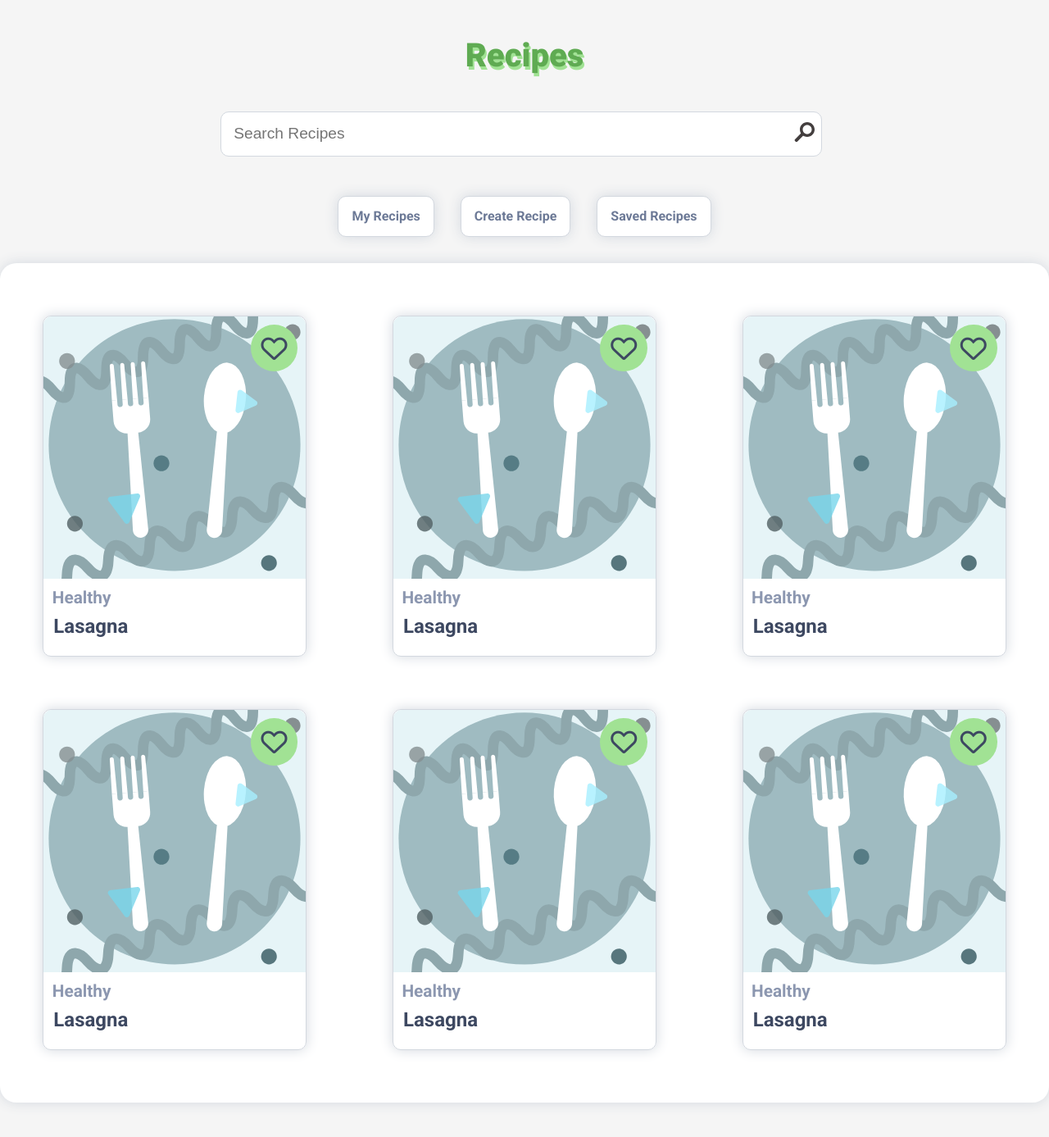
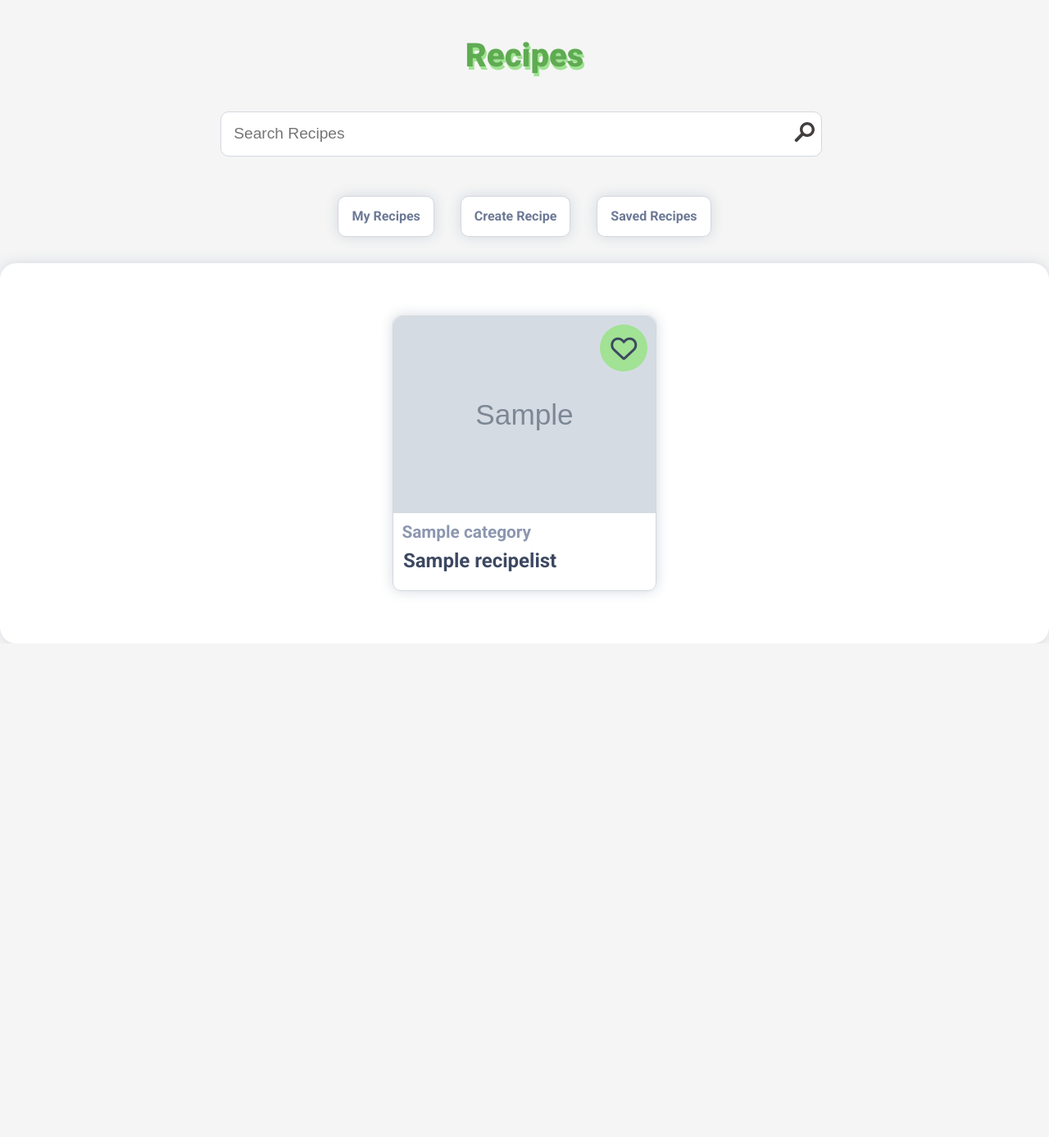
Before and after one commit to DrakeB1234/Grocery-Web-Application, a Flask app: template templates/recipes.html in a window 1280 px wide. Shown: the top 1387 px of the page at 82% size. Run offline with Flask 2, Linux system fonts and the light colour scheme; the template is opened without the code that fills it: most values are stand-ins (such as "Sample title", 1, 10 or a date in 2020); grey boxes marked "Sample" are stand-in pictures; some libraries are stand-ins or nearby versions.

Commit message:
more work done on recipes page, better image formatting, and API routes, working on recipe viewing page

```diff
--- a/app.py
+++ b/app.py
@@ -841,14 +841,42 @@ def mealplanmod():
 
     return redirect("/mealplanner")
 
-# mealplanner page
+# recipes home page
 @app.route("/recipes", methods=["GET"])
 @login_required
 def recipes():
+    # establish database connection
+    db = mysql.connection.cursor()
+    id = session["user_id"]
     # get user details
     user = session.get("user")
 
-    return render_template("recipes.html", user=user[0], url=request.path)
+    # getting randomized recipes
+    db.execute(f'''
+    SELECT *
+    FROM recipes
+    ''')
+    recipelist = db.fetchall()
+
+    return render_template("recipes.html", user=user[0], url=request.path, recipelist=recipelist)
+
+# recipes view page
+@app.route("/recipesview", methods=["GET"])
+@login_required
+def recipes_view():
+    # establish database connection
+    db = mysql.connection.cursor()
+    id = session["user_id"]
+    # get user details
+    user = session.get("user")
+
+    recipeName = request.args["recipe"]
+    recipeID = request.args["id"]
+
+    flash(recipeName)
+    flash(recipeID)
+
+    return render_template("recipesview.html", user=user[0], url=request.path)
 
 @app.errorhandler(404)
 def page_not_found(e):
--- a/static/css/recipes.css
+++ b/static/css/recipes.css
@@ -85,10 +85,11 @@ div.container-recipe-nav {
         }
 /* recipe container */
 div.container-recipes {
-    display: grid;
-    grid-template-columns: repeat(auto-fit, minmax(22em, 1fr));
-    place-items: center;
-    gap: 4em 0;
+    display: flex;
+    justify-content: center;
+    align-items: center;
+    flex-wrap: wrap;
+    gap: 3em;
     width: clamp(10em, 100%, 80em);
     margin: 0 auto 0 auto;
     padding: 4em 0 4em 0;
@@ -97,7 +98,9 @@ div.container-recipes {
     background-color: var(--white-light);
 }
     /* recipe card */
-    div.container-recipes > div.card-recipe {
+    div.container-recipes > a.card-recipe {
+        width: clamp(10em, 100%, 20em);
+        margin: 0 1em 0 1em;
         position: relative;
         border: 1px solid var(--white-med);
         border-radius: 10px;
@@ -105,11 +108,11 @@ div.container-recipes {
         cursor: pointer;
     }
         /* recipe card hover */
-        div.container-recipes > div.card-recipe:hover {
+        div.container-recipes > a.card-recipe:hover {
             background-color: var(--white-med);
         }
         /* heart icon */
-        div.container-recipes > div.card-recipe > i.fa-heart {
+        div.container-recipes > a.card-recipe > i.fa-heart {
             position: absolute;
             top: 10px;
             right: 10px;
@@ -120,31 +123,50 @@ div.container-recipes {
             background-color: var(--main-light);
         }
             /* heart icon hover */
-            div.container-recipes > div.card-recipe > i.fa-heart:hover {
+            div.container-recipes > a.card-recipe > i.fa-heart:hover {
                 background-color: var(--main-med);
                 color: var(--white-light);
             }
         /* image */
-        div.container-recipes > div.card-recipe > img {
-            width: 20em;
+        div.container-recipes > a.card-recipe > img {
+            height: clamp(10em, 100%, 20em);
+            width: clamp(10em, 100%, 20em);
             border-radius: 10px 10px 0 0;
         }
-        /* subheader (h1) */
-        div.container-recipes > div.card-recipe > h1 {
+        /* category (h1) */
+        div.container-recipes > a.card-recipe > h1 {
             padding: 0.5em;
             padding-bottom: 0;
             font-size: 1.3rem;
             font-weight: 700;
             color: var(--grey-light);
+            overflow-wrap: break-word;
         }
-        /* subheader (h2) */
-        div.container-recipes > div.card-recipe > h2 {
+        /* recipe (h2) */
+        div.container-recipes > a.card-recipe > h2 {
             padding: 0.5em;
             padding-bottom: 1em;
             font-size: 1.5rem;
             font-weight: 700;
             color: var(--grey-dark);
+            overflow-wrap: break-word;
         }
+        /* description (h3) */
+        div.container-recipes > a.card-recipe > h3 {
+            display: none;
+            height: 0;
+            padding: 0.5em;
+            padding-bottom: 1em;
+            font-size: 1rem;
+            font-weight: 700;
+            color: var(--grey-med);
+            overflow-wrap: break-word;
+        }
+            /* hover description */
+            div.container-recipes > a.card-recipe:hover > h3 {
+                display: block;
+                height: 100%;
+            }
 
 /* mobile */
 @media only screen and (min-width:750px) {
--- a/templates/recipes.html
+++ b/templates/recipes.html
@@ -11,7 +11,7 @@
 <!-- main content -->
 {% block main %}
 
-    <main class="container">
+    <main class="container" style="overflow: hidden;">
         <div class="container-header">
             <h1>Recipes</h1>
         </div>
@@ -27,42 +27,22 @@
             <a href="/recipes">Saved Recipes</a>
         </div>
         <div class="container-recipes">
-            <div class="card-recipe">
+            {% for i in recipelist %}
+                <a href="recipesview?recipe={{ i['recipe_name'] }}&id={{ i['recipe_id'] }}" class="card-recipe">
+                    <i class="fa-regular fa-heart"></i>
+                    <img src="{{ i['image_path'] }}">
+                    <h1>{{ i["category"]}}</h1>
+                    <h2>{{ i["recipe_name"] }}</h2>
+                    <h3>{{ i["description"] }}</h3>
+                </a>
+            {% endfor %}
+            <!-- <div class="card-recipe">
                 <i class="fa-regular fa-heart"></i>
                 <img src="/static/images/recipes/graphic-recipe.svg">
                 <h1>Healthy</h1>
-                <h2>Lasagna</h2>
-            </div>
-            <div class="card-recipe">
-                <i class="fa-regular fa-heart"></i>
-                <img src="/static/images/recipes/graphic-recipe.svg">
-                <h1>Healthy</h1>
-                <h2>Lasagna</h2>
-            </div>
-            <div class="card-recipe">
-                <i class="fa-regular fa-heart"></i>
-                <img src="/static/images/recipes/graphic-recipe.svg">
-                <h1>Healthy</h1>
-                <h2>Lasagna</h2>
-            </div>
-            <div class="card-recipe">
-                <i class="fa-regular fa-heart"></i>
-                <img src="/static/images/recipes/graphic-recipe.svg">
-                <h1>Healthy</h1>
-                <h2>Lasagna</h2>
-            </div>
-            <div class="card-recipe">
-                <i class="fa-regular fa-heart"></i>
-                <img src="/static/images/recipes/graphic-recipe.svg">
-                <h1>Healthy</h1>
-                <h2>Lasagna</h2>
-            </div>
-            <div class="card-recipe">
-                <i class="fa-regular fa-heart"></i>
-                <img src="/static/images/recipes/graphic-recipe.svg">
-                <h1>Healthy</h1>
-                <h2>Lasagna</h2>
-            </div>
+                <h2>Corndog</h2>
+                <h3></h3>
+            </div> -->
         </div>
     </main>
 
```
Also changed, not shown: templates/recipesview.html (added, +20 -0 lines), static/images/recipes/recipeCoverImage1.jpg (added), static/images/recipes/recipeCoverImage2.jpg (added), static/images/recipes/recipeCoverImage3.jpg (added).
